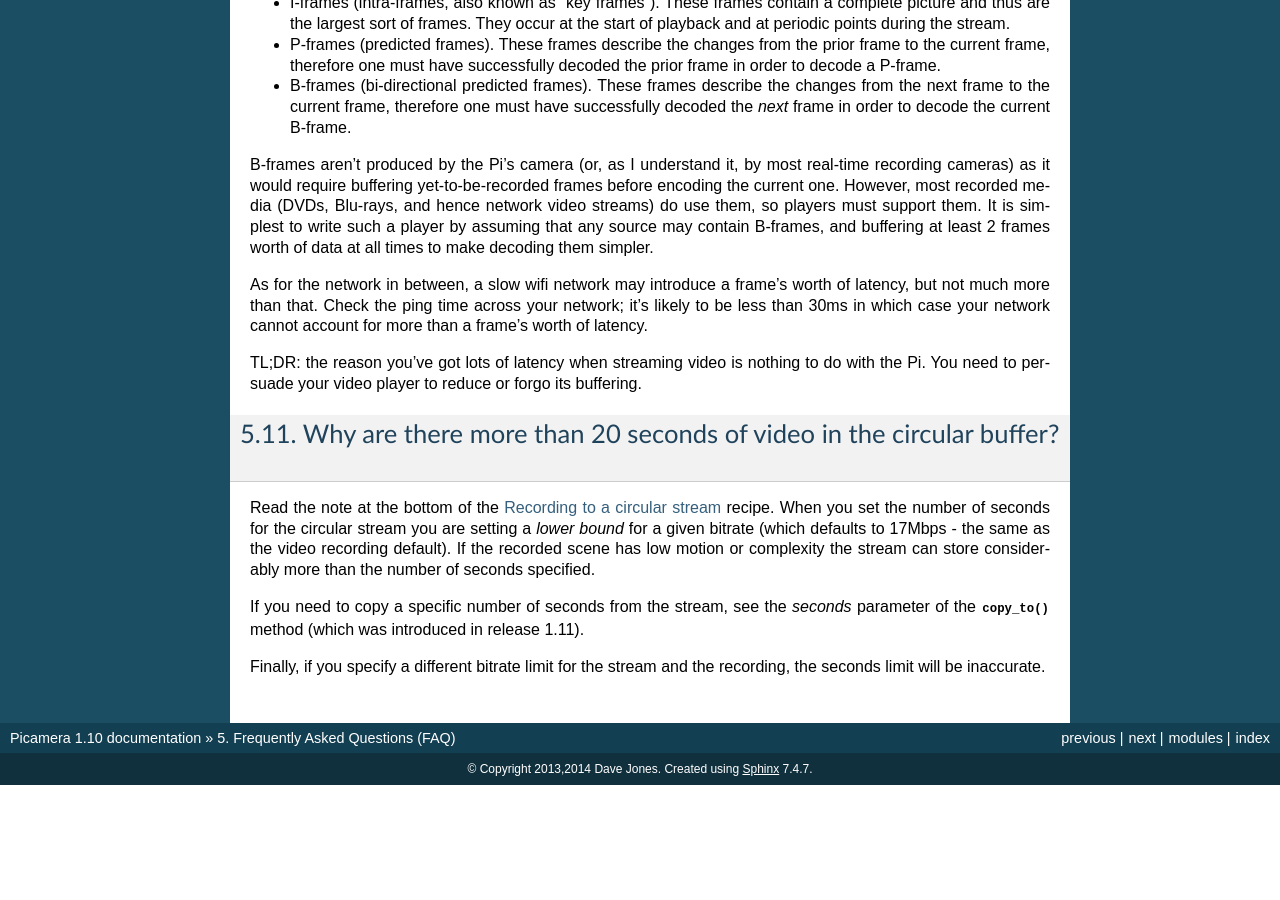
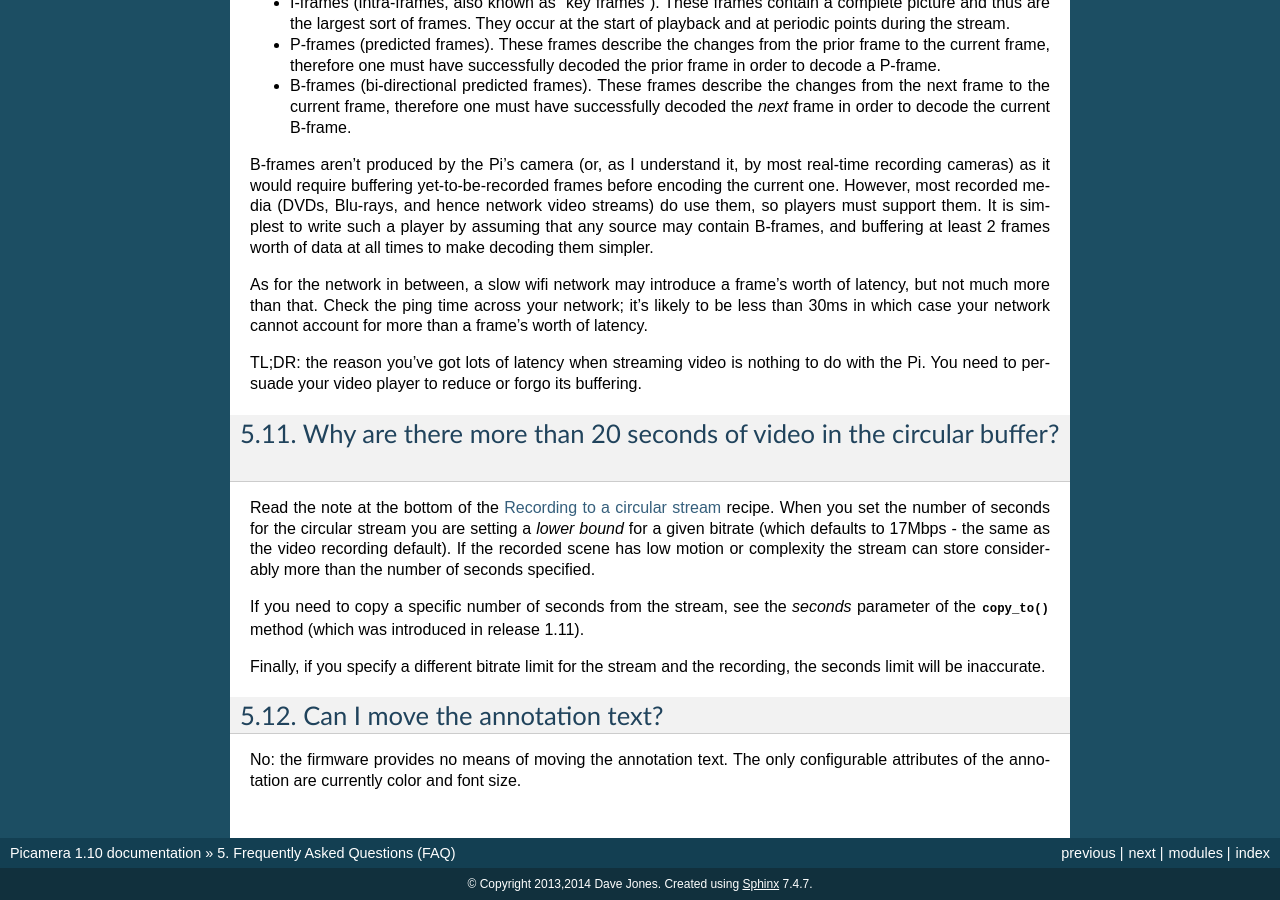
Before and after one commit to waveform80/picamera, a Sphinx documentation site: the page built from docs/faq.rst, in a window 1280 px wide and 900 px high, scrolled down 2924 px. Built offline with Sphinx 7.4.7, drawn with Linux system fonts in a browser that asks for light colours; pages that are not in the unit, such as notebooks, are missing from menus; before the commit the page ends 3709 px from its top, so only the background shows below that; some of the changed text lies outside the part shown.

Commit message:
Add #252 as a FAQ
It comes up enough on the forums/IRC/github/wherever

```diff
--- a/docs/faq.rst
+++ b/docs/faq.rst
@@ -228,3 +228,9 @@ was introduced in release 1.11).
 
 Finally, if you specify a different bitrate limit for the stream and the
 recording, the seconds limit will be inaccurate.
+
+Can I move the annotation text?
+===============================
+
+No: the firmware provides no means of moving the annotation text. The only
+configurable attributes of the annotation are currently color and font size.
```
